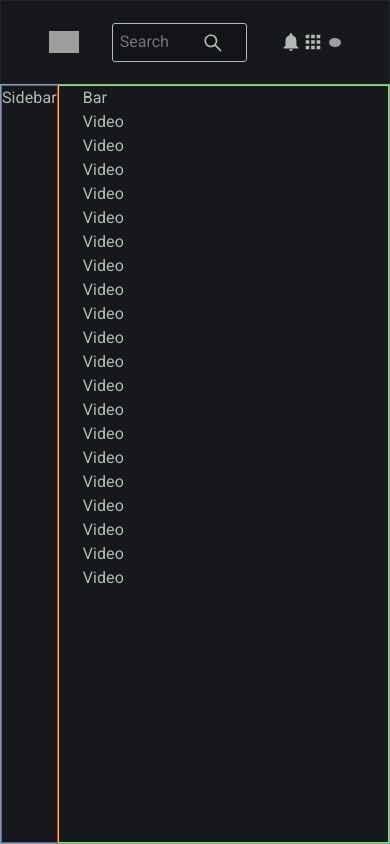
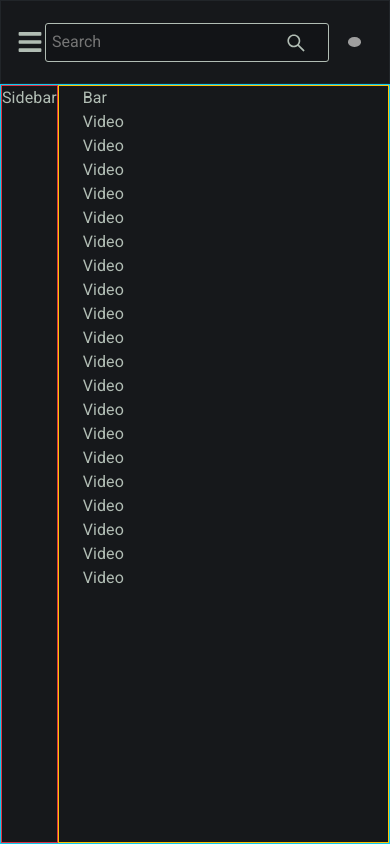
Before and after one commit to KaleMakinde/youtube-clone, a React (Create React App) app: page / in a window 390 px wide. Built offline with nearby package versions, Linux system fonts and the light colour scheme; grey boxes are pictures that could not be loaded.

Commit message:
added media query

```diff
--- a/src/components/header/_header.scss
+++ b/src/components/header/_header.scss
@@ -66,9 +66,32 @@
 
         img{
             border-radius: 50%;
-            width: 20%;
+            width: 30%;
             object-fit: contain;
             margin-left: 5px;
         }
     }
 }
+
+@media (max-width: $breakpoint-small) {
+    .header{
+        padding: 1rem;
+
+        form{
+            flex: 1 ;
+
+        }
+
+        &__menu{
+            display: block;
+        }
+
+        &__logo{
+            display:  none;
+        }
+
+        &__icons>*:not(img){
+            display: none;
+        }
+    }
+}
```
